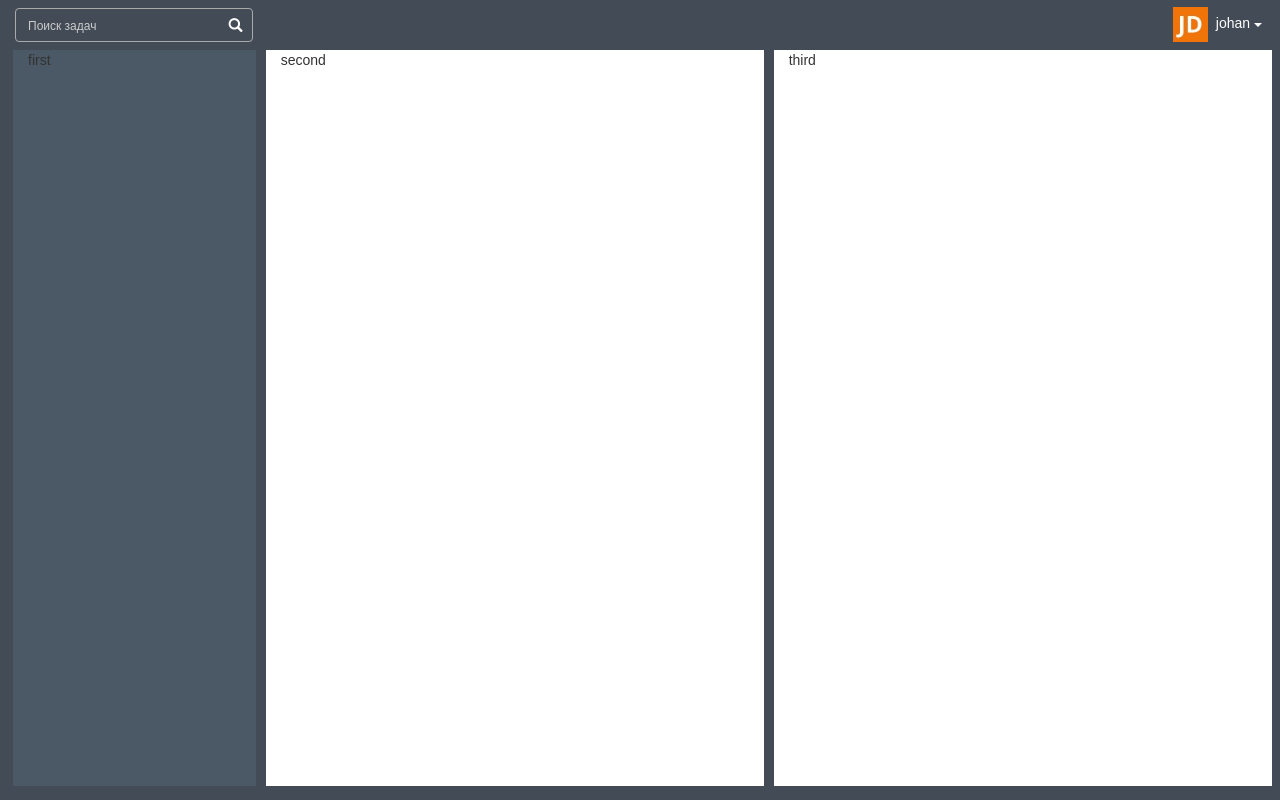
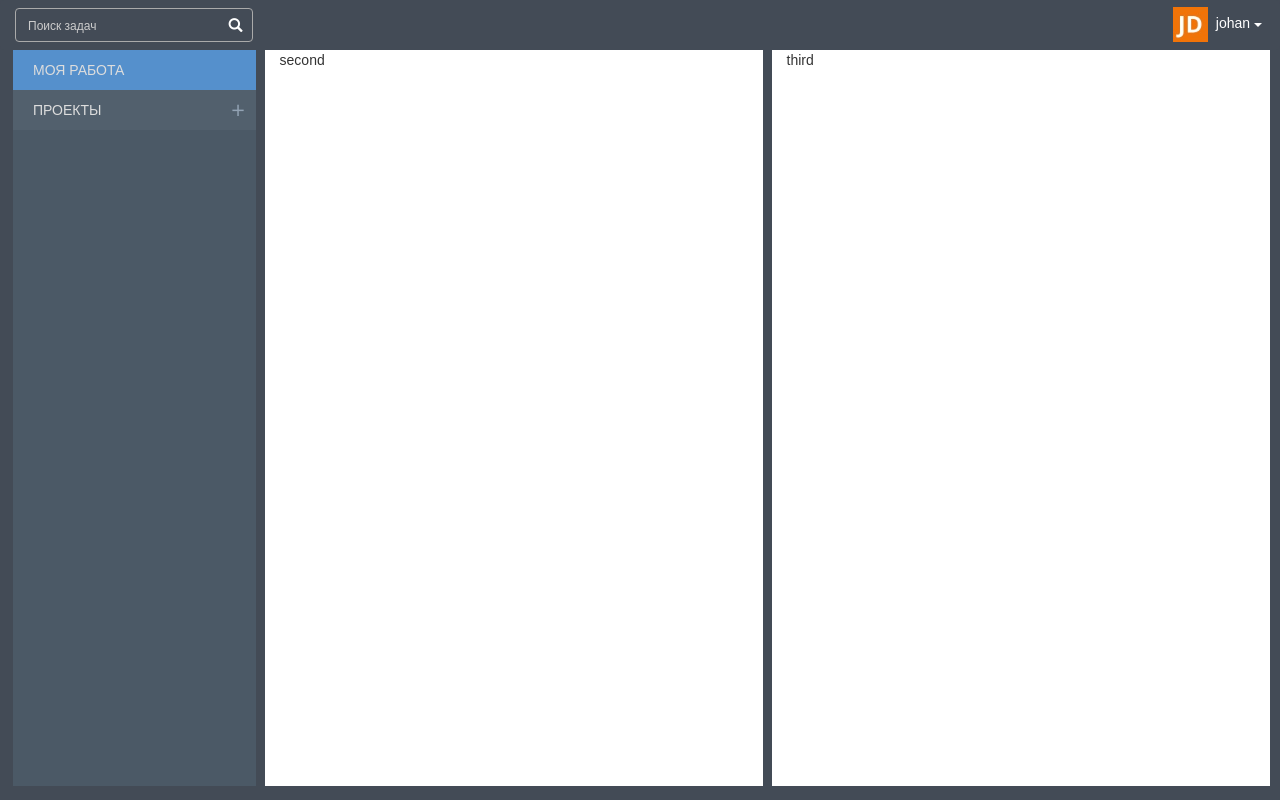
Before and after one commit to Ostrovskiyan/project-management-learning, a React (Create React App) app: page / in a window 1280 px wide. Built offline with nearby package versions, Linux system fonts and the light colour scheme.

Commit message:
menu style

```diff
--- a/src/common/Main.css
+++ b/src/common/Main.css
@@ -107,11 +107,34 @@
 .Menu {
     background-color: #4B5966;
     width: 19%;
-    margin-right: 10px;
+    margin-right: 0.7%;
+    padding: 0;
+    color: #ffffff;
 }
 
 .WorkFrame {
     background-color: #FFFFFF;
     width: 39%;
-    margin-right: 10px;
+    margin-right: 0.7%;
 }
+
+.MenuButton {
+    color: #DDDDDD;
+    margin: 0;
+    text-align: left;
+    border-radius: 0;
+    height: 40px;
+    background-color: #52606D;
+    padding: 10px 10px 10px 20px;
+}
+
+.MenuButton.Selected {
+    background-color: #5590CC;
+}
+
+.ProjectPlus {
+    float: right;
+    font-family: verdana;
+    font-size: 18px;
+    color: #93A3B4;
+}
--- a/src/common/PageTemplate.js
+++ b/src/common/PageTemplate.js
@@ -1,7 +1,7 @@
 import React, {Component} from 'react';
 import "./Main.css";
 import AppNavbar from "./AppNavbar";
-import {Col, Row} from "react-bootstrap";
+import {Button, Col, Glyphicon, Row} from "react-bootstrap";
 
 class PageTemplate extends Component {
     render() {
@@ -9,7 +9,15 @@ class PageTemplate extends Component {
             <div className="Background">
                 <AppNavbar/>
                 <Row className="Main">
-                    <Col xs={2} className="FullHeight Menu">first</Col>
+                    <Col xs={2} className="FullHeight Menu">
+                        <div className="MenuButton Selected">
+                            МОЯ РАБОТА
+                        </div>
+                        <div className="MenuButton">
+                            ПРОЕКТЫ
+                            <Glyphicon className="ProjectPlus" glyph="glyphicon glyphicon-plus" />
+                        </div>
+                    </Col>
                     <Col xs={5} className="FullHeight WorkFrame">second</Col>
                     <Col xs={5} className="FullHeight WorkFrame">third</Col>
                 </Row>
--- a/src/index.js
+++ b/src/index.js
@@ -2,8 +2,15 @@ import React from 'react';
 import ReactDOM from 'react-dom';
 import App from './App';
 import './index.css';
+import {createStore} from "redux";
+import {Provider} from "react-redux";
+
+// let store = createStore();
 
 ReactDOM.render(
-  <App />,
-  document.getElementById('root')
+    /*<Provider store={store}>
+        <App />
+    </Provider>*/
+    <App/>,
+    document.getElementById('root')
 );
```
